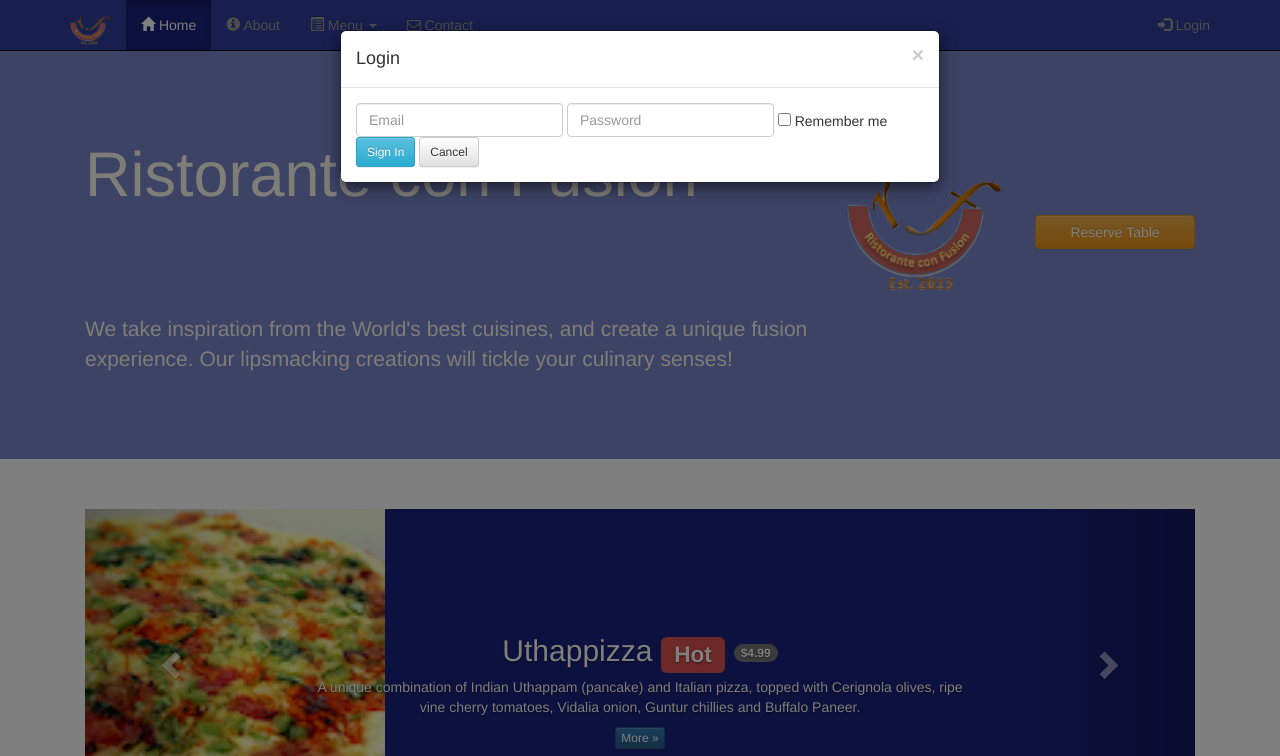
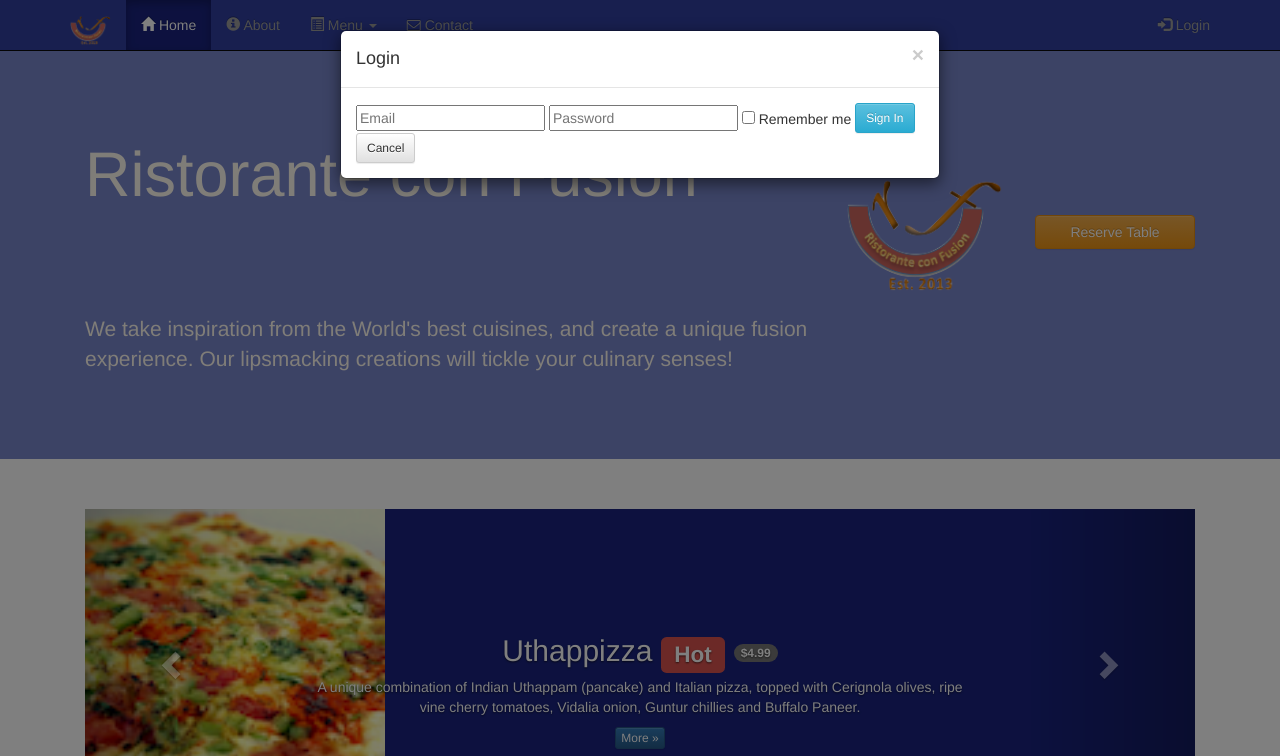
Before and after one commit to yipivan/conFusion, a website: page index.html in a window 1280 px wide. Both pictures are taken after a click on the link "Login". Shown: the top 756 px of the page. Drawn offline with nearby package versions, Linux system fonts and the light colour scheme; files that its build step writes are made by us from their sources.

Commit message:
Fixed the modal form

```diff
--- a/index.html
+++ b/index.html
@@ -20,7 +20,8 @@
     <nav class="navbar navbar-inverse navbar-fixed-top" role="navigation">
         <div class="container">
             <div class="navbar-header">
-                <button type="button" class="navbar-toggle collapsed" data-toggle="collapse" data-target="#navbar" aria-expanded="false" aria-controls="navbar">
+                <button type="button" class="navbar-toggle collapsed" data-toggle="collapse" data-target="#navbar" aria-expanded="false"
+                    aria-controls="navbar">
                     <span class="sr-only">Toggle navigation</span>
                     <span class="icon-bar"></span>
                     <span class="icon-bar"></span>
@@ -65,23 +66,55 @@
                 <div class="modal-body">
                     <form class="form-inline" action="#">
                         <div class="form-group">
-                            <input type="email" class="form-control" name="username" placeholder="Email">
+                            <label class="sr-only" for="email">Email Address</label>
+                            <input type="email" class="form-control-input-sm" id="email" placeholder="Email">
                         </div>
                         <div class="form-group">
-                            <input type="password" class="form-control" name="password" placeholder="Password">
+                            <label class="sr-only" for="password">Password</label>
+                            <input type="password" class="form-control-input-sm" id="password" placeholder="Password">
                         </div>
                         <div class="checkbox">
                             <label><input type="checkbox"> Remember me</label>
                         </div>
-                        <div class="button-group">
                         <button type="submit" class="btn btn-sm btn-info">Sign In</button>
                         <button type="button" class="btn btn-default btn-sm" data-dismiss="modal">Cancel</button>
-                        </div>
                     </form>
                 </div>
             </div>
         </div>
     </div>
+    <!--
+        <div id="loginModal" class="modal fade" role="dialog">
+        <div class="modal-dialog">
+        <div class="modal-content">
+            <div class="modal-header">
+                <button type="button" class="close" data-dismiss="modal">&times;</button>
+                <h4 class="modal-title">Login </h4>
+            </div>
+            <div class="modal-body">
+                <form class="form-inline">
+                    <div class="form-group">
+                        <label class="sr-only" for="email">Email Address</label>
+                        <input type="email" class="form-control-input-sm" id="email" placeholder="Email">
+                    </div>
+                    <div class="form-group">
+                        <label class="sr-only" for="password">Password</label>
+                        <input type="password" class="form-control-input-sm" id="password" placeholder="Password">
+                    </div>
+                    <div class="checkbox">
+                        <label>
+                            <input type="checkbox"> Remember me
+                        </label>
+                    </div>
+                    <button type="submit" class="btn btn-info btn-sm">Sign in</button>
+                    <button type="button" class="btn btn-default btn-sm"
+                       data-dismiss="modal">Cancel</button>
+                </form>
+            </div>
+        </div>
+        </div>
+    </div>
+    -->
 
     <div id="reserveModal" class="modal fade" role="dialog">
         <div class="modal-dialog">
@@ -140,7 +173,8 @@
                             <button type="button" class="close" data-dismiss="alert" aria-label="Close">
                             <span aria-hidden="true">&times;</span>
                         </button>
-                            <strong>Warning:</strong>:Please <a href="tel:+85212345678" class="alert-link">call</a> us to reserve for more than six guests.
+                            <strong>Warning:</strong>:Please <a href="tel:+85212345678" class="alert-link">call</a> us to
+                            reserve for more than six guests.
                         </div>
                     </form>
                 </div>
@@ -151,7 +185,8 @@
     <nav class="navbar navbar-inverse navbar-fixed-top" role="navigation">
         <div class="container">
             <div class="navbar-header">
-                <button type="button" class="navbar-toggle collapsed" data-toggle="collapse" data-target="#navbar" aria-expanded="false" aria-controls="navbar">
+                <button type="button" class="navbar-toggle collapsed" data-toggle="collapse" data-target="#navbar" aria-expanded="false"
+                    aria-controls="navbar">
                     <span class="sr-only">Toggle navigation</span>
                     <span class="icon-bar"></span>
                     <span class="icon-bar"></span>
@@ -205,7 +240,8 @@
                 <div class="col-xs-12 col-sm-8">
                     <h1>Ristorante con Fusion</h1>
                     <p style="padding:40px;"></p>
-                    <p>We take inspiration from the World's best cuisines, and create a unique fusion experience. Our lipsmacking creations will tickle your culinary senses!</p>
+                    <p>We take inspiration from the World's best cuisines, and create a unique fusion experience. Our lipsmacking
+                        creations will tickle your culinary senses!</p>
                 </div>
                 <div class="col-xs-12 col-sm-2">
                     <p style="padding:20px;"></p>
@@ -236,7 +272,8 @@
                             <img class="img-responsive" src="img/uthappizza.png" alt="Uthappizza">
                             <div class="carousel-caption">
                                 <h2>Uthappizza <span class="label label-danger">Hot</span> <span class="badge">$4.99</span></h2>
-                                <p>A unique combination of Indian Uthappam (pancake) and Italian pizza, topped with Cerignola olives, ripe vine cherry tomatoes, Vidalia onion, Guntur chillies and Buffalo Paneer.</p>
+                                <p>A unique combination of Indian Uthappam (pancake) and Italian pizza, topped with Cerignola
+                                    olives, ripe vine cherry tomatoes, Vidalia onion, Guntur chillies and Buffalo Paneer.</p>
                                 <p><a class="btn btn-primary btn-xs" href="#">More &raquo;</a></p>
                             </div>
                         </div>
@@ -244,7 +281,9 @@
                             <img class="img-responsive" src="img/buffet.png" alt="buffet">
                             <div class="carousel-caption">
                                 <h2>Weekend Grand Buffet <span class="label label-danger label-xs">New</span></h2>
-                                <p>Featuring mouthwatering combinations with a choice of five different salads, six enticing appetizers, six main entrees and five choicest desserts. Free flowing bubbly and soft drinks. All for just $19.99 per person </p>
+                                <p>Featuring mouthwatering combinations with a choice of five different salads, six enticing
+                                    appetizers, six main entrees and five choicest desserts. Free flowing bubbly and soft
+                                    drinks. All for just $19.99 per person </p>
                                 <p><a class="btn btn-primary btn-xs" href="#">More &raquo;</a></p>
                             </div>
                         </div>
@@ -253,7 +292,9 @@
                             <div class="carousel-caption">
                                 <h2 class="media-heading">Alberto Somayya</h2>
                                 <h4>Executive Chef</h4>
-                                <p>Award winning three-star Michelin chef with wide International experience having worked closely with whos-who in the culinary world, he specializes in creating mouthwatering Indo-Italian fusion experiences.
+                                <p>Award winning three-star Michelin chef with wide International experience having worked closely
+                                    with whos-who in the culinary world, he specializes in creating mouthwatering Indo-Italian
+                                    fusion experiences.
                                 </p>
                             </div>
                         </div>
@@ -292,7 +333,8 @@
                     </div>
                     <div class="media-body">
                         <h2 class="media-heading">Uthappizza <span class="label label-danger">Hot</span> <span class="badge">$4.99</span></h2>
-                        <p>A unique combination of Indian Uthappam (pancake) and Italian pizza, topped with Cerignola olives, ripe vine cherry tomatoes, Vidalia onion, Guntur chillies and Buffalo Paneer.</p>
+                        <p>A unique combination of Indian Uthappam (pancake) and Italian pizza, topped with Cerignola olives,
+                            ripe vine cherry tomatoes, Vidalia onion, Guntur chillies and Buffalo Paneer.</p>
                         <p><a class="btn btn-primary btn-xs" href="#">More &raquo;</a></p>
                     </div>
                 </div>
@@ -309,7 +351,9 @@
                 <div class="media">
                     <div class="media-body">
                         <h2 class="media-heading">Weekend Grand Buffet <span class="label label-danger">New</span> <span class="badge"></span></h2>
-                        <p>Featuring mouthwatering combinations with a choice of five different salads, six enticing appetizers, six main entrees and five choicest desserts. Free flowing bubbly and soft drinks. All for just $19.99 per person </p>
+                        <p>Featuring mouthwatering combinations with a choice of five different salads, six enticing appetizers,
+                            six main entrees and five choicest desserts. Free flowing bubbly and soft drinks. All for just
+                            $19.99 per person </p>
                         <p><a class="btn btn-primary btn-xs" href="#">More &raquo;</a></p>
                     </div>
                     <div class="media-right media-middle">
@@ -337,7 +381,9 @@
                     <div class="media-body">
                         <h2 class="media-heading">Alberto Somayya</h2>
                         <h4>Executive Chef</h4>
-                        <p>Award winning three-star Michelin chef with wide International experience having worked closely with whos-who in the culinary world, he specializes in creating mouthwatering Indo-Italian fusion experiences.
+                        <p>Award winning three-star Michelin chef with wide International experience having worked closely with
+                            whos-who in the culinary world, he specializes in creating mouthwatering Indo-Italian fusion
+                            experiences.
                         </p>
                         <p><a class="btn btn-primary btn-xs" href="#">More &raquo;</a></p>
                     </div>
@@ -361,9 +407,7 @@
                 <div class="col-xs-6 col-sm-5">
                     <h5>Our Address</h5>
                     <address>
-		              121, Clear Water Bay Road<br>
-		              Clear Water Bay, Kowloon<br>
-		              HONG KONG<br>
+                        121, Clear Water Bay Road<br> Clear Water Bay, Kowloon<br> HONG KONG<br>
                         <i class="fa fa-phone"></i>: +852 1234 5678<br>
                         <i class="fa fa-fax"></i>: +852 8765 4321<br>
                         <i class="fa fa-envelope"></i>: <a href="mailto:confusion@food.net">confusion@food.net</a>
@@ -393,20 +437,20 @@
     <script src="bower_components/bootstrap/dist/js/bootstrap.min.js"></script>
 
     <script>
-        $(document).ready(function() {
+        $(document).ready(function () {
             $("#mycarousel").carousel({
                 interval: 2000
             });
-            $("#carousel-pause").click(function() {
+            $("#carousel-pause").click(function () {
                 $("#mycarousel").carousel('pause');
             });
-            $("#carousel-play").click(function() {
+            $("#carousel-play").click(function () {
                 $("#mycarousel").carousel('cycle');
             });
-            $("#login-button").click(function() {
+            $("#login-button").click(function () {
                 $("#loginModal").modal('show');
             });
-            $("#reserve-button").click(function() {
+            $("#reserve-button").click(function () {
                 $("#reserveModal").modal('show');
             });
         });
```
Lines whose indentation alone changed are shown as unchanged.
